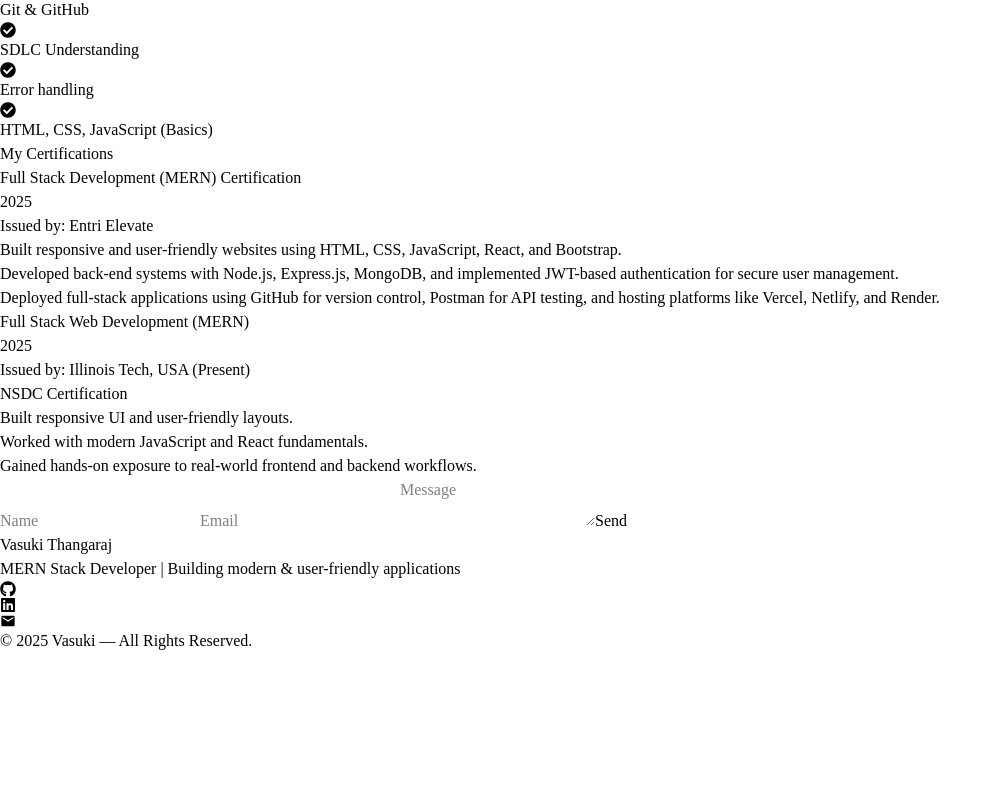
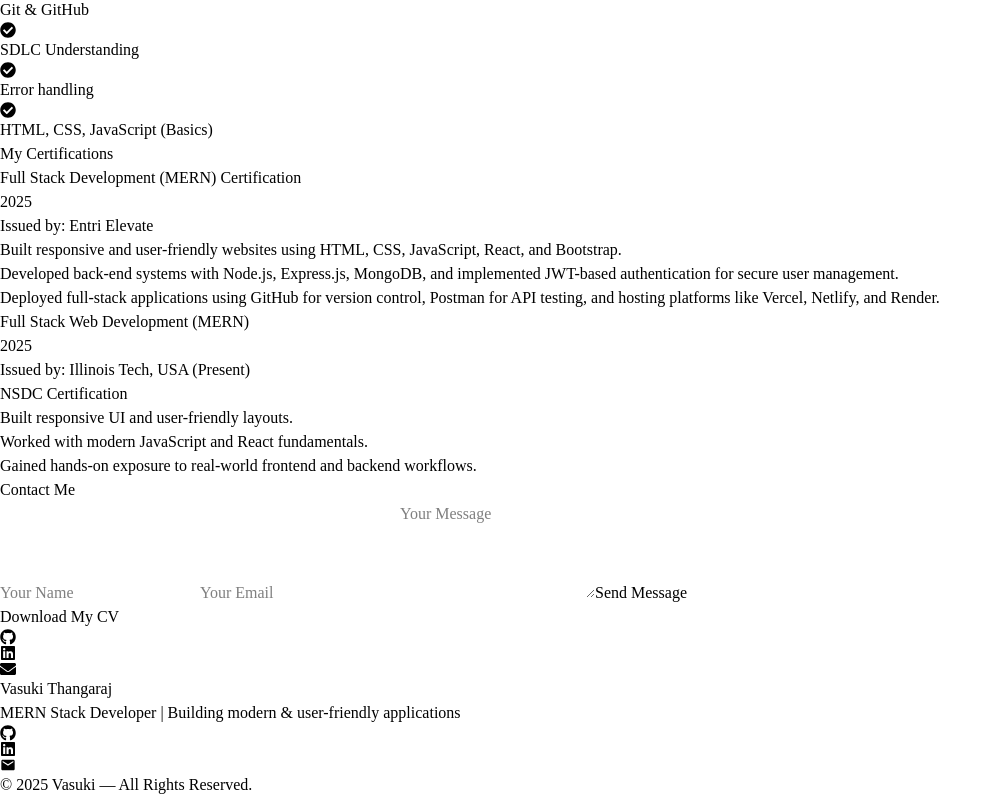
Before and after one commit to Vasuki-84/My_Portfolio_with_ReactJs, a React (Vite) app in the folder my-portfolio/: page / in a window 1280 px wide. Shown: the part 7618-8415 px from the top of the page, without its empty margins (0-997 px from the left). Before the commit the page ends 8271 px from the top, so only its background shows below. Built offline with nearby package versions, Linux system fonts and the light colour scheme.

Commit message:
changedd the design of contact form

```diff
--- a/my-portfolio/src/components/Contact.jsx
+++ b/my-portfolio/src/components/Contact.jsx
@@ -1,169 +1,169 @@
 
 
-// import React, { useRef, useState } from "react";
-// import { FaGithub, FaLinkedin, FaEnvelope } from "react-icons/fa";
+import React, { useRef, useState } from "react";
+import { FaGithub, FaLinkedin, FaEnvelope } from "react-icons/fa";
+import emailjs from "@emailjs/browser";
+
+function Contact() {
+  const form = useRef();
+  const [statusMessage, setStatusMessage] = useState("");
+
+  const sendEmail = (e) => {
+    e.preventDefault();
+    setStatusMessage("Sending...");
+
+    emailjs.sendForm(
+      "service_3h629ww",       // service ID
+      "template_lpdwgfx",      // template ID
+      form.current,
+      "hBXeUroOdPgSEMIkv"     // public key
+
+    ).then(
+      (result) => {
+        setStatusMessage("✅ Message sent successfully!");
+        e.target.reset();
+        setTimeout(() => setStatusMessage(""), 5000); // hide message after 5s
+      },
+      (error) => {
+        setStatusMessage("❌ Oops! Something went wrong.");
+        console.error("EmailJS error:", error.text);
+        setTimeout(() => setStatusMessage(""), 5000); // hide message after 5s
+      }
+    );
+  };
+
+  return (
+    <section
+      id="contact"
+      className="py-20 px-6 bg-gradient-to-b from-[#0a0f1f] to-[#0f172a] text-white"
+    >
+      <h2 className="text-4xl font-bold text-center mb-12">
+        Contact <span className="text-blue-400">Me</span>
+      </h2>
+
+      <div className="max-w-3xl mx-auto">
+        <div className="
+          bg-white/5
+          backdrop-blur-xl
+          border border-white/10
+          rounded-2xl
+          p-10
+          shadow-lg
+          transition
+          hover:shadow-[0_0_25px_5px_rgba(0,123,255,0.4)]
+        ">
+          {/* Contact Form */}
+          <form ref={form} onSubmit={sendEmail} className="space-y-5">
+            <input
+              type="text"
+              name="from_name"        // match EmailJS template variable
+              placeholder="Your Name"
+              className="w-full p-3 rounded-lg bg-white/5 border border-white/10 text-white focus:border-blue-400 outline-none"
+              required
+            />
+
+            <input
+              type="email"
+              name="from_email"       // match EmailJS template variable
+              placeholder="Your Email"
+              className="w-full p-3 rounded-lg bg-white/5 border border-white/10 text-white focus:border-blue-400 outline-none"
+              required
+            />
+
+            <textarea
+              name="message"          // already matches template
+              rows="4"
+              placeholder="Your Message"
+              className="w-full p-3 rounded-lg bg-white/5 border border-white/10 text-white focus:border-blue-400 outline-none"
+              required
+            ></textarea>
+
+            <button
+              type="submit"
+              className="
+                w-full
+                py-3
+                rounded-lg
+                bg-blue-500
+                hover:bg-blue-600
+                font-semibold
+                transition
+              "
+            >
+              Send Message
+            </button>
+          </form>
+
+          {/* Status message */}
+          {statusMessage && (
+            <p className="mt-4 text-center text-white">{statusMessage}</p>
+          )}
+
+          {/* Download CV Button */}
+          <div className="text-center mt-8">
+            <a
+              href="/Vasuki_T_FullStackDeveloper.pdf"
+              download
+              className="
+                inline-block
+                bg-blue-600
+                hover:bg-blue-700
+                px-6
+                py-3
+                rounded-lg
+                font-semibold
+                transition
+                shadow-md
+                hover:shadow-[0_0_20px_3px_rgba(0,123,255,0.5)]
+              "
+            >
+              Download My CV
+            </a>
+          </div>
+
+          {/* Social Icons */}
+          <div className="flex justify-center gap-8 text-3xl mt-8">
+            <a className="hover:text-blue-400 transition">
+              <FaGithub />
+            </a>
+            <a className="hover:text-blue-400 transition">
+              <FaLinkedin />
+            </a>
+            <a className="hover:text-blue-400 transition">
+              <FaEnvelope />
+            </a>
+          </div>
+        </div>
+      </div>
+    </section>
+  );
+}
+
+export default Contact;
+
+// import React, { useRef } from "react";
 // import emailjs from "@emailjs/browser";
 
-// function Contact() {
+// export default function TestEmail() {
 //   const form = useRef();
-//   const [statusMessage, setStatusMessage] = useState("");
-
-//   const sendEmail = (e) => {
+//   const send = async (e) => {
 //     e.preventDefault();
-//     setStatusMessage("Sending...");
-
-//     emailjs.sendForm(
-//       "service_3h629ww",       // your service ID
-//       "template_lpdwgfx",      // your template ID
-//       form.current,
-//       "T-Kp1234567890abcdef"
-
-//     ).then(
-//       (result) => {
-//         setStatusMessage("✅ Message sent successfully!");
-//         e.target.reset();
-//         setTimeout(() => setStatusMessage(""), 5000); // hide message after 5s
-//       },
-//       (error) => {
-//         setStatusMessage("❌ Oops! Something went wrong.");
-//         console.error("EmailJS error:", error.text);
-//         setTimeout(() => setStatusMessage(""), 5000); // hide message after 5s
-//       }
-//     );
+//     try {
+//       const res = await emailjs.sendForm("service_3h629ww","template_lpdwgfx",form.current,"hBXeUroOdPgSEMIkv");
+//       console.log("Success:", res);
+//       alert("sent");
+//     } catch (err) {
+//       console.error("EmailJS error full object:", err);
+//       alert("Error: " + (err?.text || JSON.stringify(err)));
+//     }
 //   };
 
 //   return (
-//     <section
-//       id="contact"
-//       className="py-20 px-6 bg-gradient-to-b from-[#0a0f1f] to-[#0f172a] text-white"
-//     >
-//       <h2 className="text-4xl font-bold text-center mb-12">
-//         Contact <span className="text-blue-400">Me</span>
-//       </h2>
-
-//       <div className="max-w-3xl mx-auto">
-//         <div className="
-//           bg-white/5
-//           backdrop-blur-xl
-//           border border-white/10
-//           rounded-2xl
-//           p-10
-//           shadow-lg
-//           transition
-//           hover:shadow-[0_0_25px_5px_rgba(0,123,255,0.4)]
-//         ">
-//           {/* Contact Form */}
-//           <form ref={form} onSubmit={sendEmail} className="space-y-5">
-//             <input
-//               type="text"
-//               name="from_name"        // match EmailJS template variable
-//               placeholder="Your Name"
-//               className="w-full p-3 rounded-lg bg-white/5 border border-white/10 text-white focus:border-blue-400 outline-none"
-//               required
-//             />
-
-//             <input
-//               type="email"
-//               name="from_email"       // match EmailJS template variable
-//               placeholder="Your Email"
-//               className="w-full p-3 rounded-lg bg-white/5 border border-white/10 text-white focus:border-blue-400 outline-none"
-//               required
-//             />
-
-//             <textarea
-//               name="message"          // already matches template
-//               rows="4"
-//               placeholder="Your Message"
-//               className="w-full p-3 rounded-lg bg-white/5 border border-white/10 text-white focus:border-blue-400 outline-none"
-//               required
-//             ></textarea>
-
-//             <button
-//               type="submit"
-//               className="
-//                 w-full
-//                 py-3
-//                 rounded-lg
-//                 bg-blue-500
-//                 hover:bg-blue-600
-//                 font-semibold
-//                 transition
-//               "
-//             >
-//               Send Message
-//             </button>
-//           </form>
-
-//           {/* Status message */}
-//           {statusMessage && (
-//             <p className="mt-4 text-center text-white">{statusMessage}</p>
-//           )}
-
-//           {/* Download CV Button */}
-//           <div className="text-center mt-8">
-//             <a
-//               href="/Vasuki_T_FullStackDeveloper.pdf"
-//               download
-//               className="
-//                 inline-block
-//                 bg-blue-600
-//                 hover:bg-blue-700
-//                 px-6
-//                 py-3
-//                 rounded-lg
-//                 font-semibold
-//                 transition
-//                 shadow-md
-//                 hover:shadow-[0_0_20px_3px_rgba(0,123,255,0.5)]
-//               "
-//             >
-//               Download My CV
-//             </a>
-//           </div>
-
-//           {/* Social Icons */}
-//           <div className="flex justify-center gap-8 text-3xl mt-8">
-//             <a className="hover:text-blue-400 transition">
-//               <FaGithub />
-//             </a>
-//             <a className="hover:text-blue-400 transition">
-//               <FaLinkedin />
-//             </a>
-//             <a className="hover:text-blue-400 transition">
-//               <FaEnvelope />
-//             </a>
-//           </div>
-//         </div>
-//       </div>
-//     </section>
+//     <form ref={form} onSubmit={send}>
+//       <input name="from_name" placeholder="Name" />
+//       <input name="from_email" placeholder="Email" />
+//       <textarea name="message" placeholder="Message" />
+//       <button type="submit">Send</button>
+//     </form>
 //   );
 // }
-
-// export default Contact;
-
-import React, { useRef } from "react";
-import emailjs from "@emailjs/browser";
-
-export default function TestEmail() {
-  const form = useRef();
-  const send = async (e) => {
-    e.preventDefault();
-    try {
-      const res = await emailjs.sendForm("service_3h629ww","template_lpdwgfx",form.current,"hBXeUroOdPgSEMIkv");
-      console.log("Success:", res);
-      alert("sent");
-    } catch (err) {
-      console.error("EmailJS error full object:", err);
-      alert("Error: " + (err?.text || JSON.stringify(err)));
-    }
-  };
-
-  return (
-    <form ref={form} onSubmit={send}>
-      <input name="from_name" placeholder="Name" />
-      <input name="from_email" placeholder="Email" />
-      <textarea name="message" placeholder="Message" />
-      <button type="submit">Send</button>
-    </form>
-  );
-}
```
